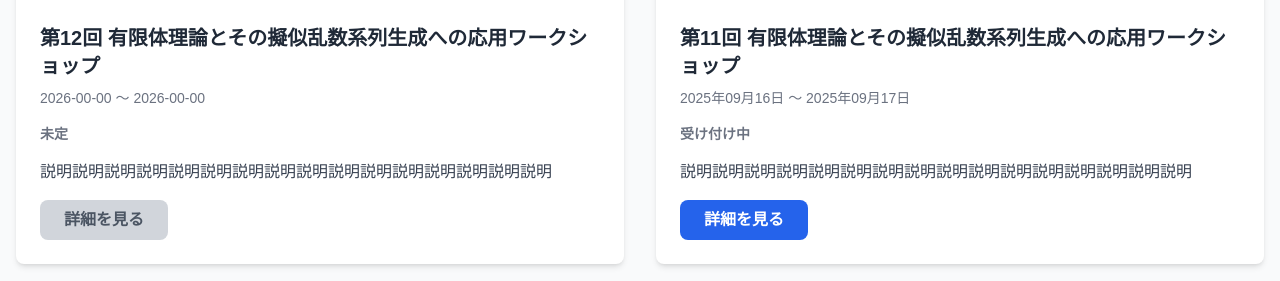
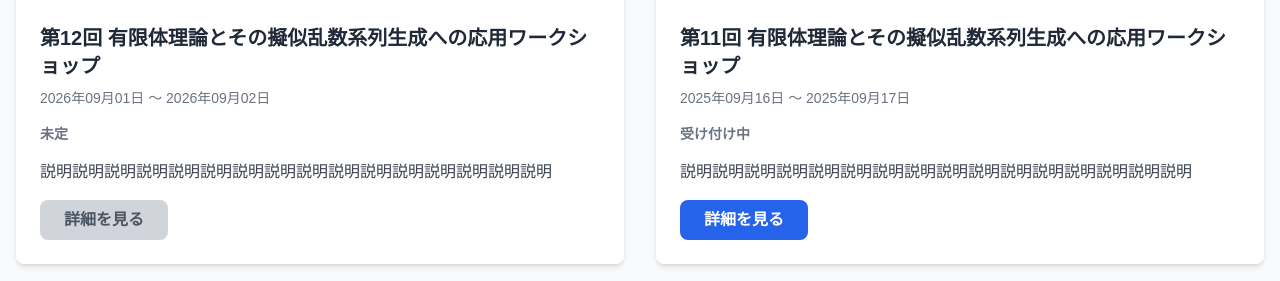
Before and after one commit to ko-max-123/site, a Jekyll site: the page built from index.md, in a window 1280 px wide. Shown: the part 536-817 px from the top of the page. Built offline with Jekyll 4.4.1, drawn with Linux system fonts in a browser that asks for light colours; nearby versions of some CDN libraries.

Commit message:
ymlファイルの日付を修正

```diff
--- a/_data/workshops.yml
+++ b/_data/workshops.yml
@@ -1,6 +1,6 @@
 - title: "第12回 有限体理論とその擬似乱数系列生成への応用ワークショップ"
-  start_date: 2026-00-00
-  end_date: 2026-00-00
+  start_date: 2026-09-01
+  end_date: 2026-09-02
   url: ""
   status: "未定"
   description: "説明説明説明説明説明説明説明説明説明説明説明説明説明説明説明説明"
```
